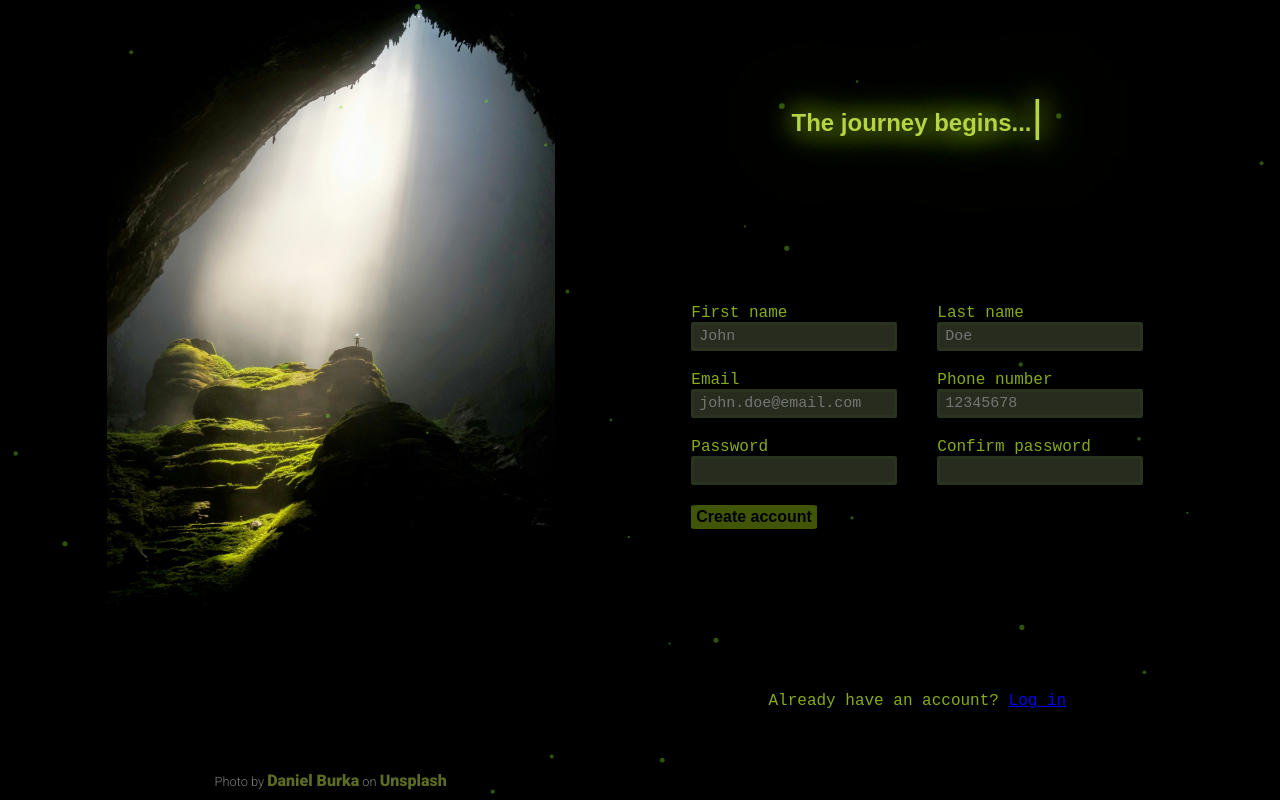
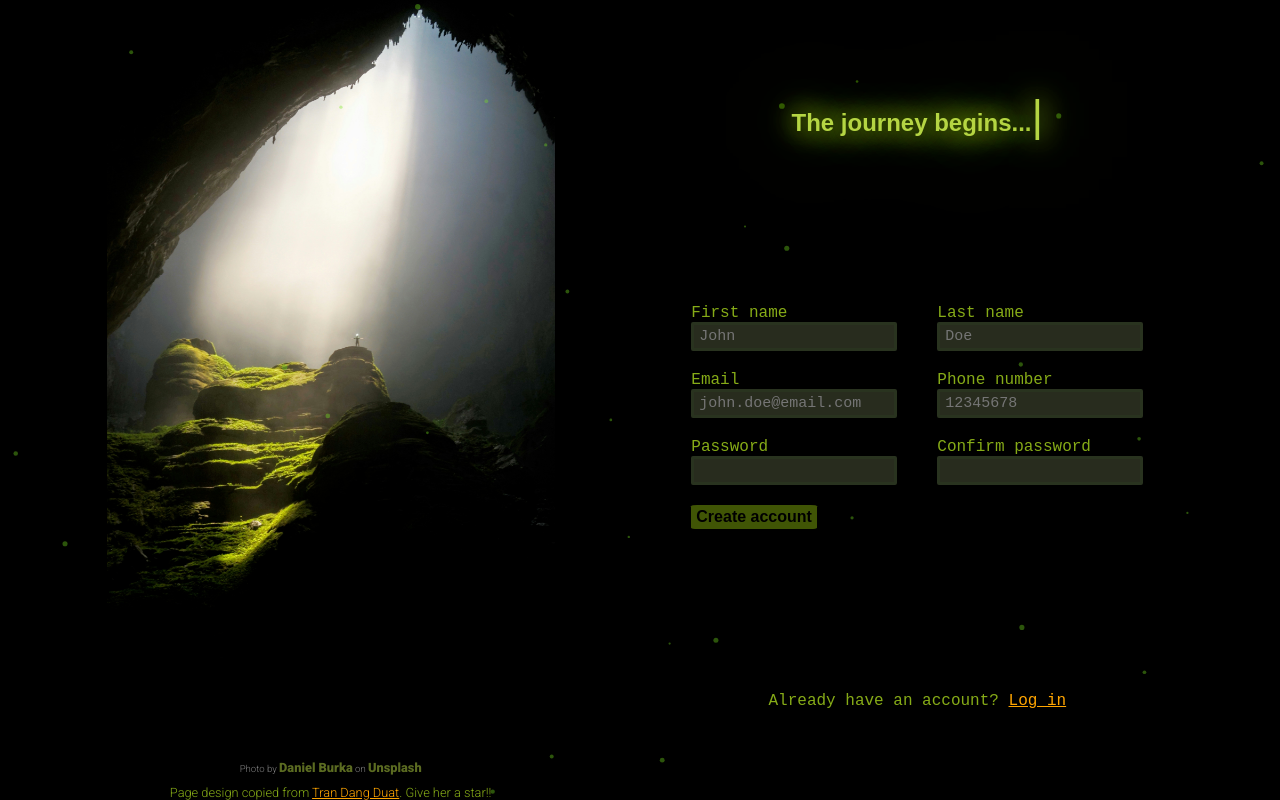
Before and after one commit to EdMagal/Odin-Project-Tutorials, a website: page full_stack_javascript/intermediate_html_css/sign_up_form/index.html in a window 1280 px wide. Drawn offline with Linux system fonts and the light colour scheme; a web font is replaced by a local one.

Commit message:
added reference to the design

```diff
--- a/full_stack_javascript/intermediate_html_css/sign_up_form/index.html
+++ b/full_stack_javascript/intermediate_html_css/sign_up_form/index.html
@@ -15,8 +15,15 @@
         <span class="green">Daniel Burka</span>
         on
         <span class="green">Unsplash</span>
-      </caption>
-    </section> <!-- end of #image-section -->
+      </p>
+      <p style="font-size: 0.8rem">
+        Page design copied from
+        <a href="https://github.com/trandangduat" target="_blank"
+          >Tran Dang Duat</a
+        >. Give her a star!!
+      </p>
+    </section>
+    <!-- end of #image-section -->
 
     <section id="form-section">
       <div id="message">
@@ -95,7 +102,8 @@
       <div>
         <p>Already have an account? <a href="#">Log in</a></p>
       </div>
-    </section><!-- end of #form-section -->
+    </section>
+    <!-- end of #form-section -->
 
     <script src="script.js"></script>
     <script src="particles.js" defer></script>
--- a/full_stack_javascript/intermediate_html_css/sign_up_form/style.css
+++ b/full_stack_javascript/intermediate_html_css/sign_up_form/style.css
@@ -60,6 +60,13 @@ input {
   font-size: 15px;
 }
 
+a {
+  color: orange;
+}
+a:visited {
+  color: orangered;
+}
+
 #image-section {
   flex-shrink: 1;
   height: 100%;
@@ -67,9 +74,10 @@ input {
   background-size: cover;
   background-position: center;
   display: flex;
-  flex-direction: row;
-  align-items: flex-end;
-  justify-content: center;
+  flex-direction: column;
+  font-size: 0.6rem;
+  align-items: center;
+  justify-content: end;
   width: 35vw;
   z-index: -3;
 }
@@ -77,14 +85,13 @@ input {
 .green {
   color: var(--light-green);
   font-weight: bolder;
-  font-size: 1rem;
+  font-size: 0.8rem;
 }
 
 #image-caption {
   margin-bottom: 10px;
   opacity: 0.5;
   color: white;
-  font-size: 0.8rem;
 }
 
 #form-section {
```
